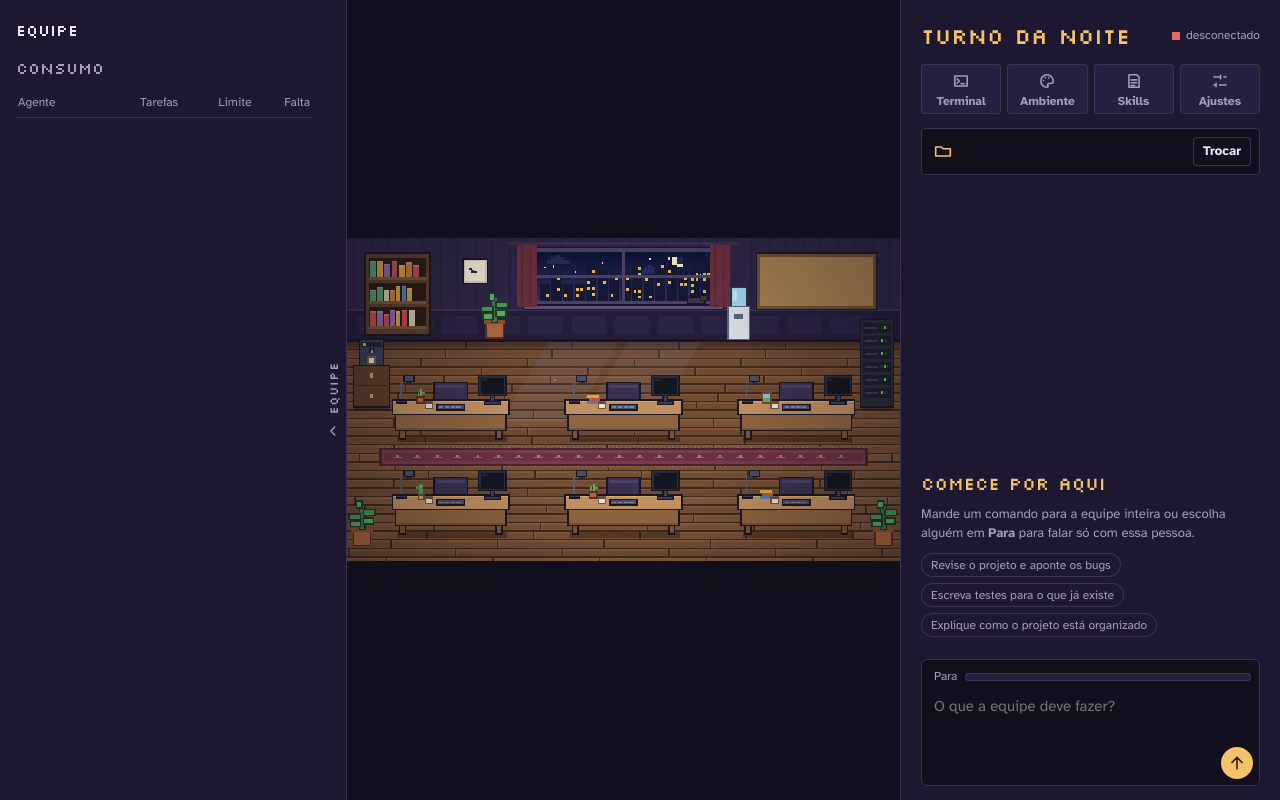
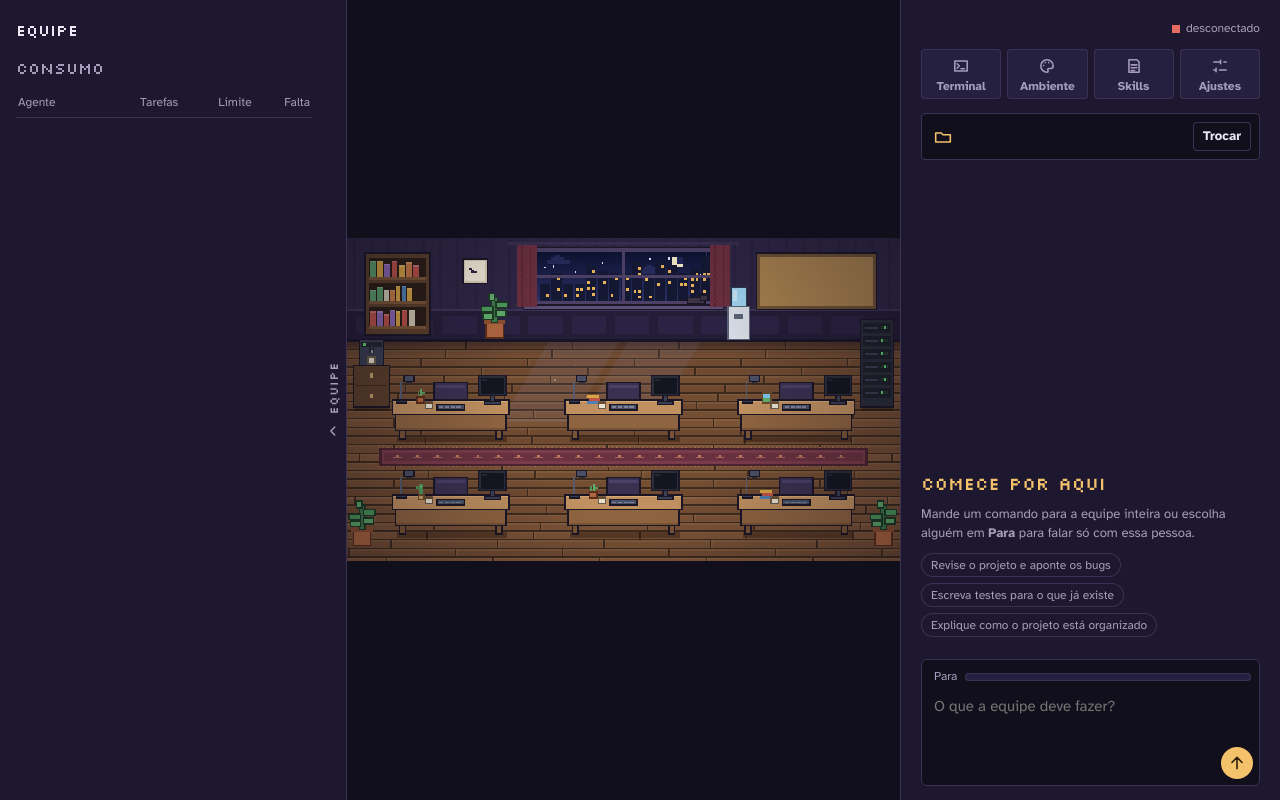
Before and after one commit to YamoToComBronquite/VirtualOF, a website built with Vite: page index.html in a window 1280 px wide. Built offline with nearby package versions, Linux system fonts and the light colour scheme; no server answers.

Commit message:
Codex como UI/UX designer e Gemini como tester; sem o título Turno da Noite

```diff
--- a/index.html
+++ b/index.html
@@ -82,7 +82,7 @@
     <aside class="panel">
       <header class="panel__head">
         <div class="panel__title">
-          <h1>Turno da Noite</h1>
+          <h1 class="visually-hidden">VirtualOF</h1>
           <span id="connection" class="connection" role="status" title="Conexão com o escritório"><i aria-hidden="true"></i><span>conectando…</span></span>
         </div>
         <nav class="toolbar" aria-label="Ferramentas">
--- a/src/i18n.ts
+++ b/src/i18n.ts
@@ -8,7 +8,6 @@ import type { Lang } from '../shared/types.ts';
 
 const EXACT: Record<string, string> = {
   // Header, tools and project
-  'Turno da Noite': 'Night Shift',
   'conectando…': 'connecting…',
   conectado: 'connected',
   desconectado: 'disconnected',
--- a/src/style.css
+++ b/src/style.css
@@ -84,21 +84,9 @@ textarea {
   overflow: hidden;
 }
 
-.panel h1,
 .panel h2 {
   margin: 0;
-  font-family: var(--pixel);
-  font-weight: 400;
-}
-
-.panel h1 {
-  font-size: 22px;
-  color: var(--lamp);
-  white-space: nowrap;
-}
-
-.panel h2 {
-  font-size: 16px;
+  font: 400 16px var(--pixel);
 }
 
 .panel__head {
@@ -108,9 +96,7 @@ textarea {
 
 .panel__title {
   display: flex;
-  align-items: center;
-  justify-content: space-between;
-  gap: 10px;
+  justify-content: flex-end;
 }
 
 /* Four tools in one row: icon over a short label */
```
Also changed, not shown: escritorio.config.json (+8 -8 lines).
